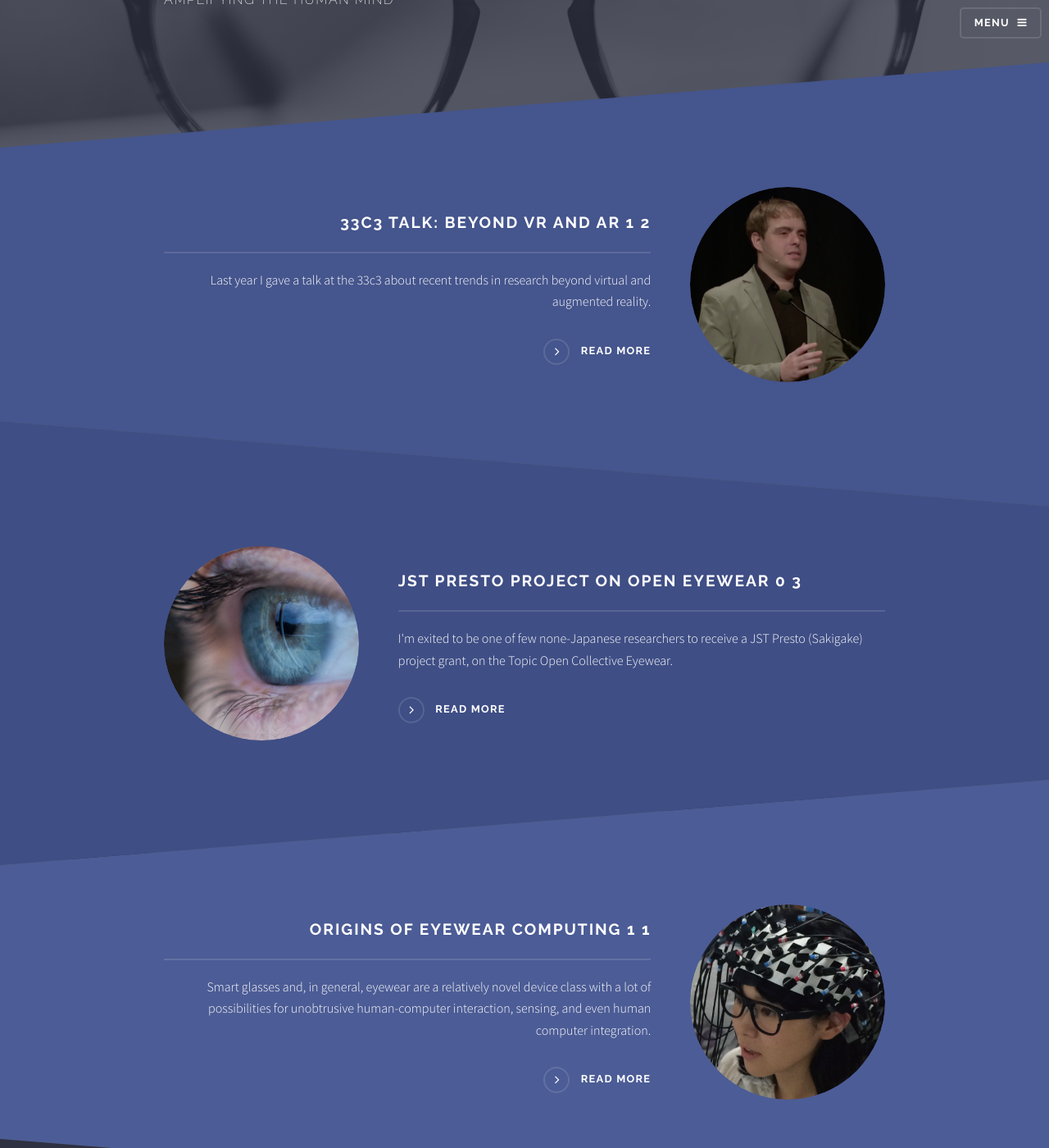
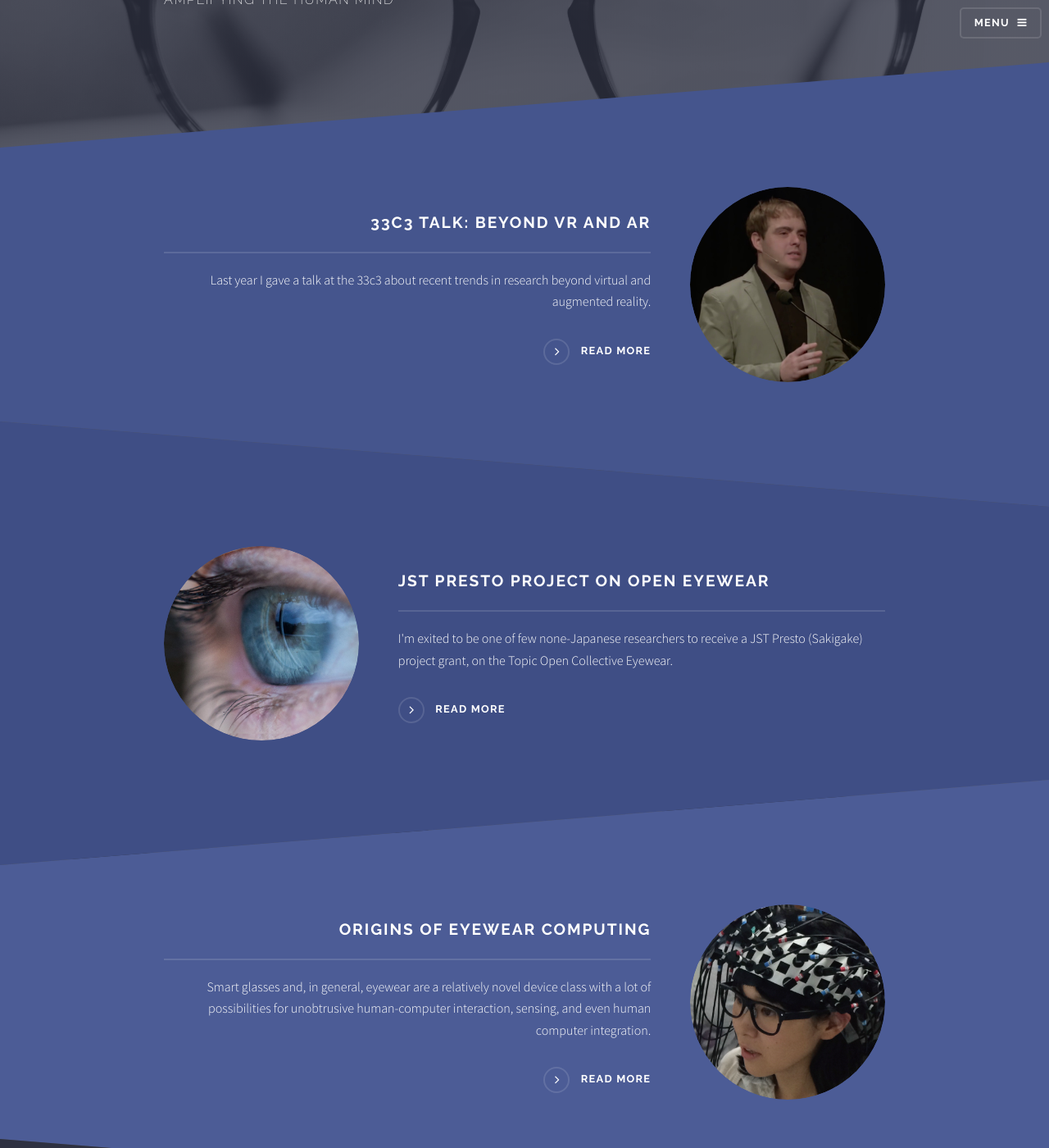
Before and after one commit to kkai/eyewear-test, a Jekyll site: the page built from index.md, in a window 1280 px wide and 1400 px high, scrolled down 325 px. Shown: the whole window at 82% size. Built offline with Jekyll 4.4.1, drawn with Linux system fonts in a browser that asks for light colours.

Commit message:
first design done

```diff
--- a/_layouts/home.html
+++ b/_layouts/home.html
@@ -41,7 +41,7 @@ layout: default
     <div class="inner">
 		<a href="#" class="image"><img src="images/{{post.picture}}.jpg" alt="" /></a>
 		<div class="content">
-		<h2 class="major">{{ post.title | escape }} {{style}} {{forloop.index | modulo:3 | plus:1}}  </h2>
+		<h2 class="major">{{ post.title | escape }} </h2>
     <p>{{post.summary}}</p>
     <a href="{{ post.url | relative_url }}" class="special">Read more</a>
 		</div>
```
